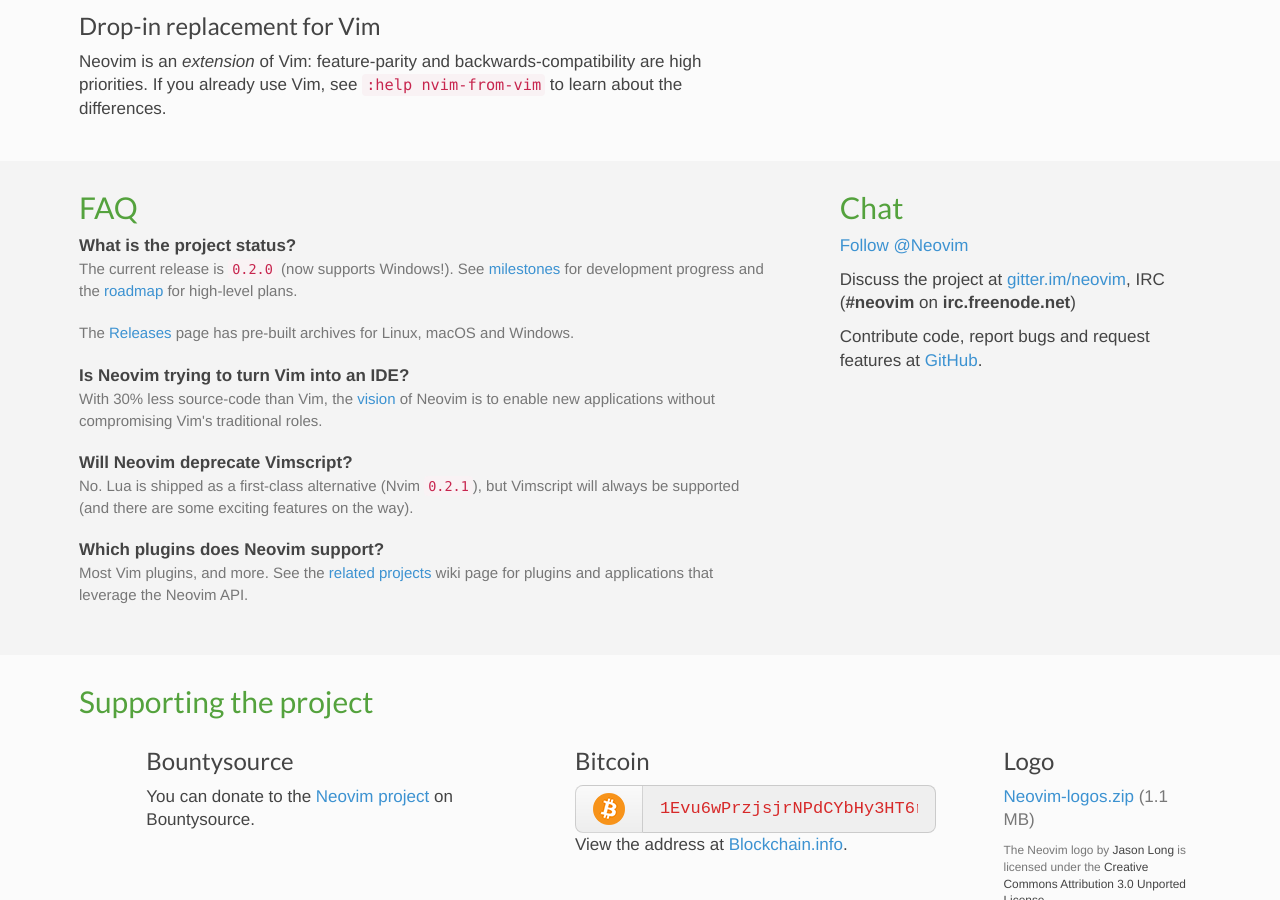
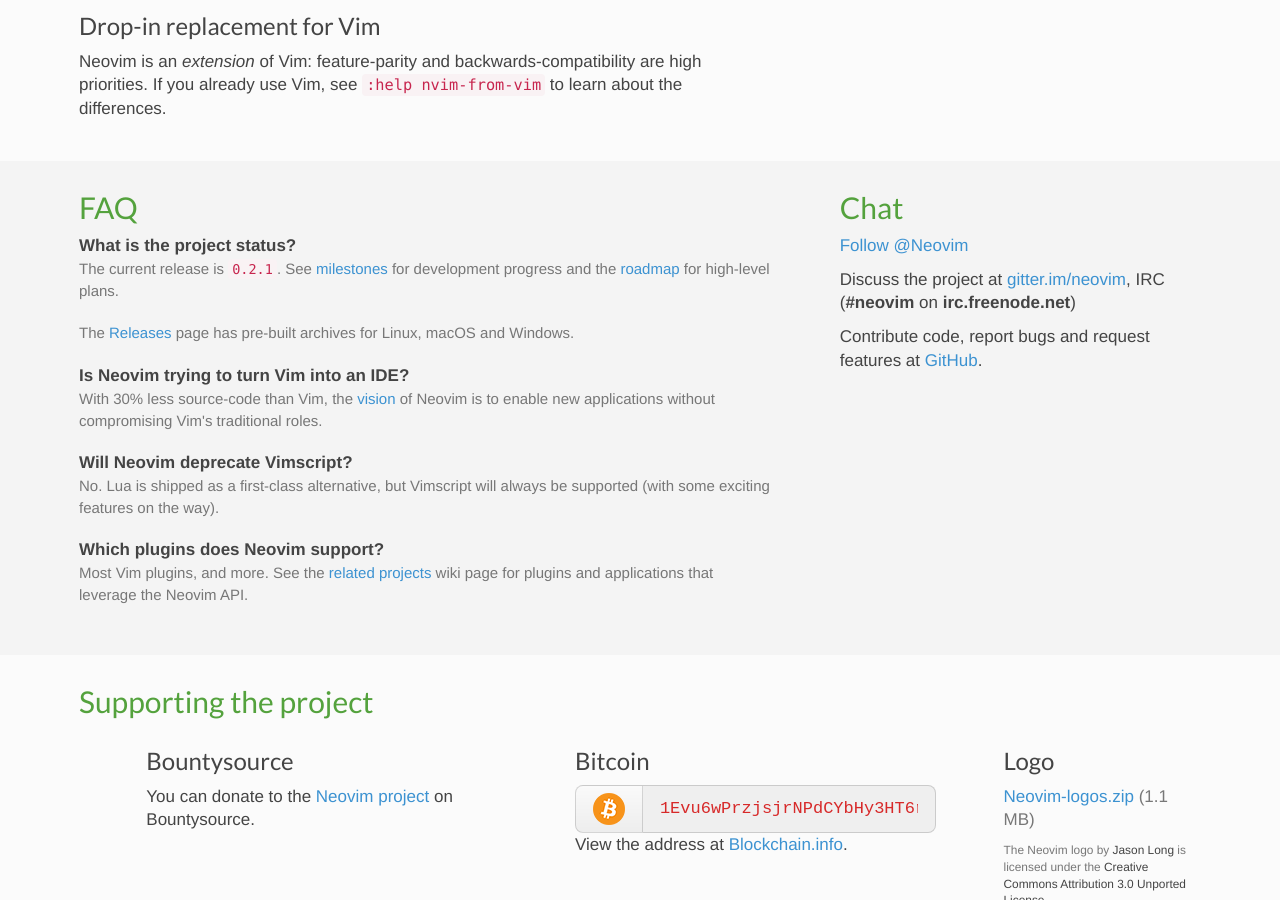
Before and after one commit to neovim/neovim.github.io, a Jekyll site: the page built from index.html, in a window 1280 px wide and 900 px high, scrolled down 787 px. Built offline with Jekyll 4.4.1, drawn with Linux system fonts in a browser that asks for light colours; nearby versions of some CDN libraries; comment, search, counter and statistics services are not loaded.

Commit message:
index.html

```diff
--- a/index.html
+++ b/index.html
@@ -96,7 +96,7 @@
       <dl class="faqs">
         <dt>What is the project status?</dt>
         <dd>
-          The current release is <code>0.2.0</code> (now supports Windows!).
+          The current release is <code>0.2.1</code>.
           See <a href="https://github.com/neovim/neovim/milestones">milestones</a>
           for development progress and the <a href="roadmap/">roadmap</a> for
           high-level plans.
@@ -113,9 +113,8 @@
 
         <dt>Will Neovim deprecate Vimscript?</dt>
         <dd>
-          No. Lua is shipped as a first-class alternative (Nvim
-          <code>0.2.1</code>), but Vimscript will always be supported (and
-          there are some exciting features on the way).
+          No. Lua is shipped as a first-class alternative, but Vimscript will
+          always be supported (with some exciting features on the way).
         </dd>
 
         <dt>Which plugins does Neovim support?</dt>
```
